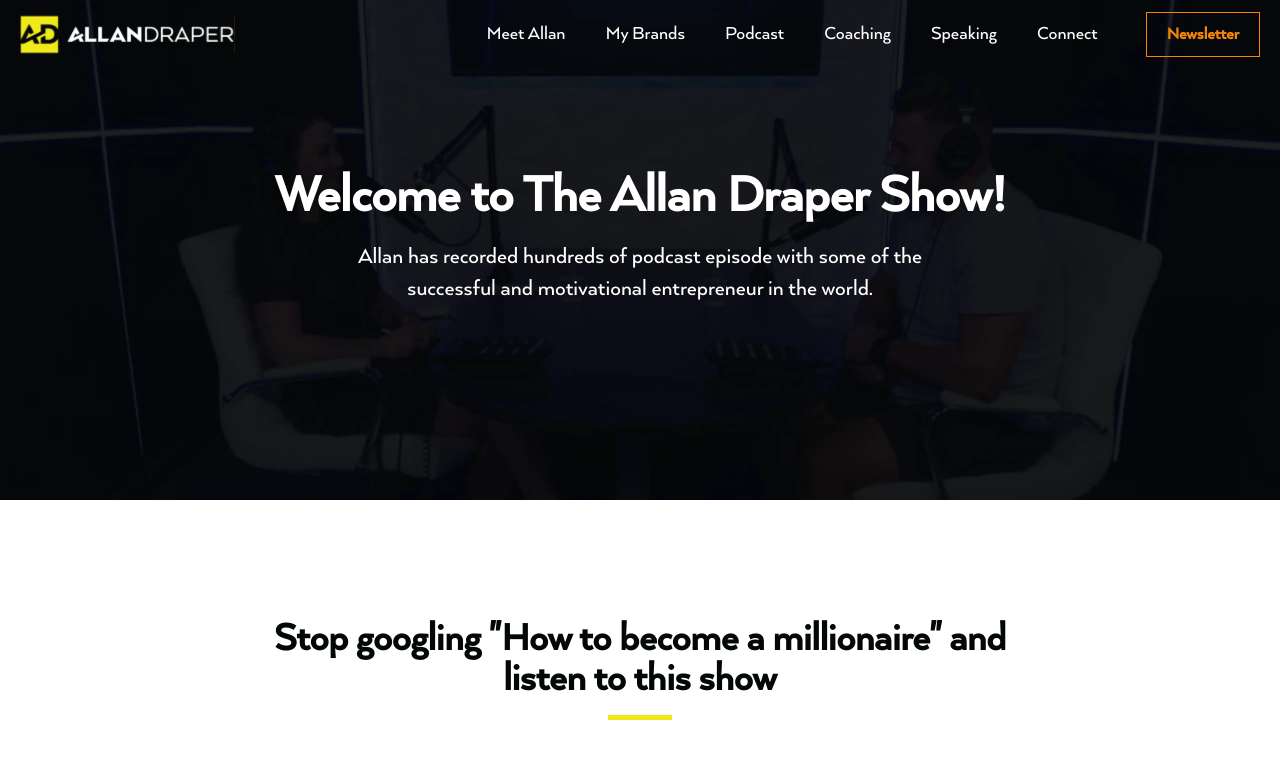
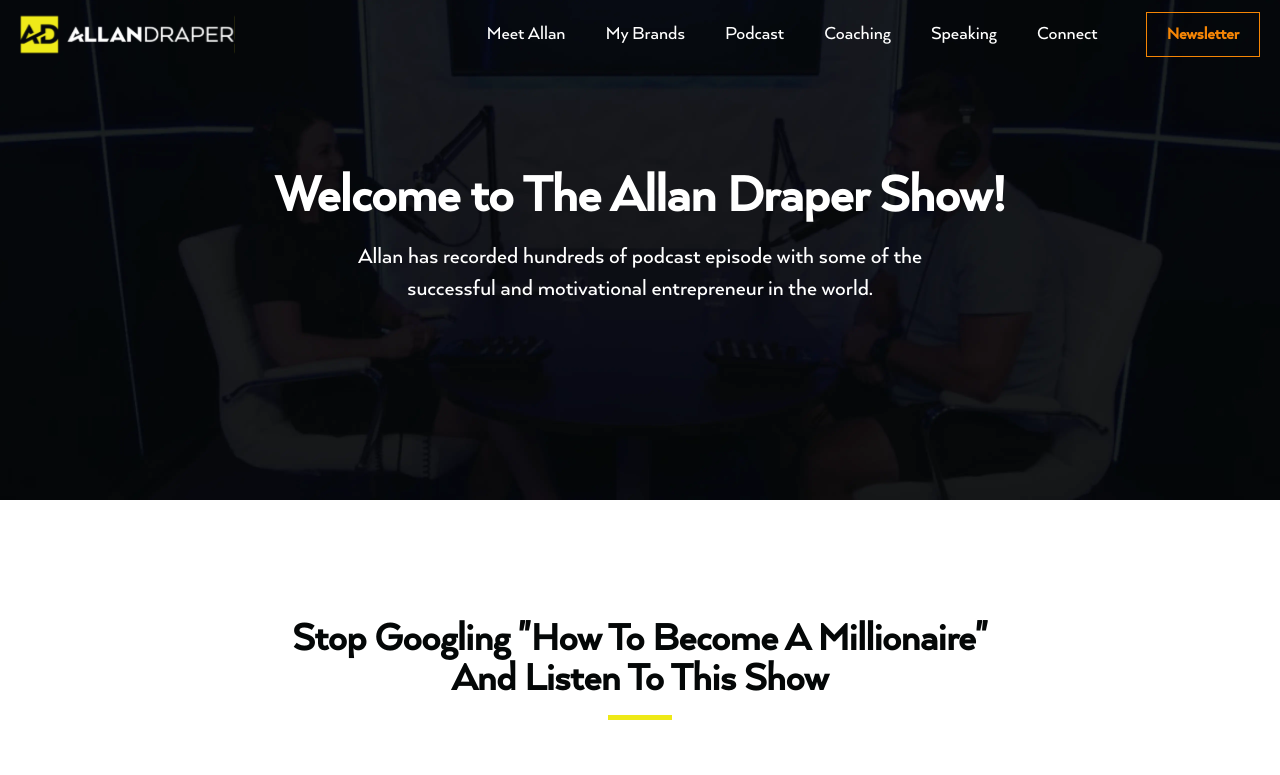
Before and after one commit to Deepak-Maan/Allan-Drapper, a Next.js app: page /podcast in a window 1280 px wide. Shown: the top 775 px of the page. Built offline with nearby package versions, Linux system fonts and the light colour scheme.

Commit message:
h2 correct

```diff
--- a/src/components/common/Heading.jsx
+++ b/src/components/common/Heading.jsx
@@ -1,3 +1,3 @@
 export const H2 = ({ heading, className }) => {
-    return <h2 className={`font-bold text-lightBlack text-3xl1 sm:text-4xl md:text-4xl1 leading-110 after:absolute relative after:h-[5px] after:w-16 after:bg-orange after:bottom-[-10px] md:after:bottom-[-20px] after:left-0  ${className}`}>{heading} <span></span></h2>
+    return <h2 className={`font-bold text-lightBlack text-3xl1 sm:text-4xl md:text-4xl1 leading-110 after:absolute relative after:h-[5px] capitalize after:w-16 after:bg-orange after:bottom-[-10px] md:after:bottom-[-20px] after:left-0  ${className}`}>{heading} <span></span></h2>
 }
--- a/src/components/podcast/WhyShould.jsx
+++ b/src/components/podcast/WhyShould.jsx
@@ -12,7 +12,7 @@ const WhyShould = () => {
             <div className='pt-[50px]'>
                 <div className='flex flex-row flex-wrap -mx-3 justify-between'>
                     <div className='w-full lg:w-7/12 px-3'>
-                        <h3 className='font-bold text-3xl1 sm:text-4xl md:text-4xl1 text-center lg:text-start !leading-105 text-lightBlack lg:max-w-[616px]'>Why should you have Allan on your show?</h3>
+                        <h3 className='font-bold text-3xl1 sm:text-4xl md:text-4xl1 text-center lg:text-start !leading-105 text-lightBlack lg:max-w-[616px]'>Why Should You Have Allan On Your Show?</h3>
                         <p className='font-medium text-lg sm:text-xl md:text-2xl !leading-130 text-lightBlack opacity-80 mt-4 text-center lg:text-start lg:max-w-[616px]'>
                             Simply put, Allan has amassed real and diversified sustainable wealth in a multitude of industries and can actually speak to the processes that it takes to achieve it.
                             <span className='block py-1 sm:py-2 md:py-2.5'>He also has a relatable and heart warming story of incredibly humble beginning sleeping on the floor in a small town, to becoming an attorney, and then a pivotal moment where he took the ultimate risk, left his old life behind and bet on himself.</span>
```
